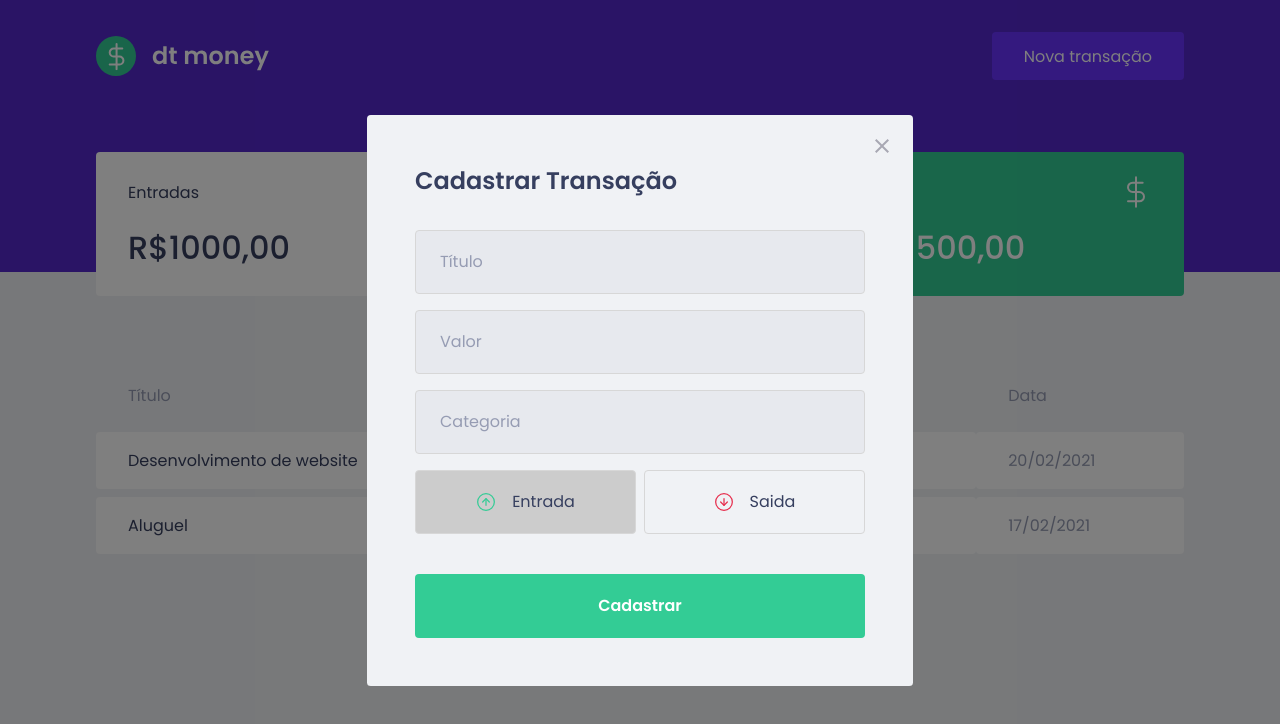
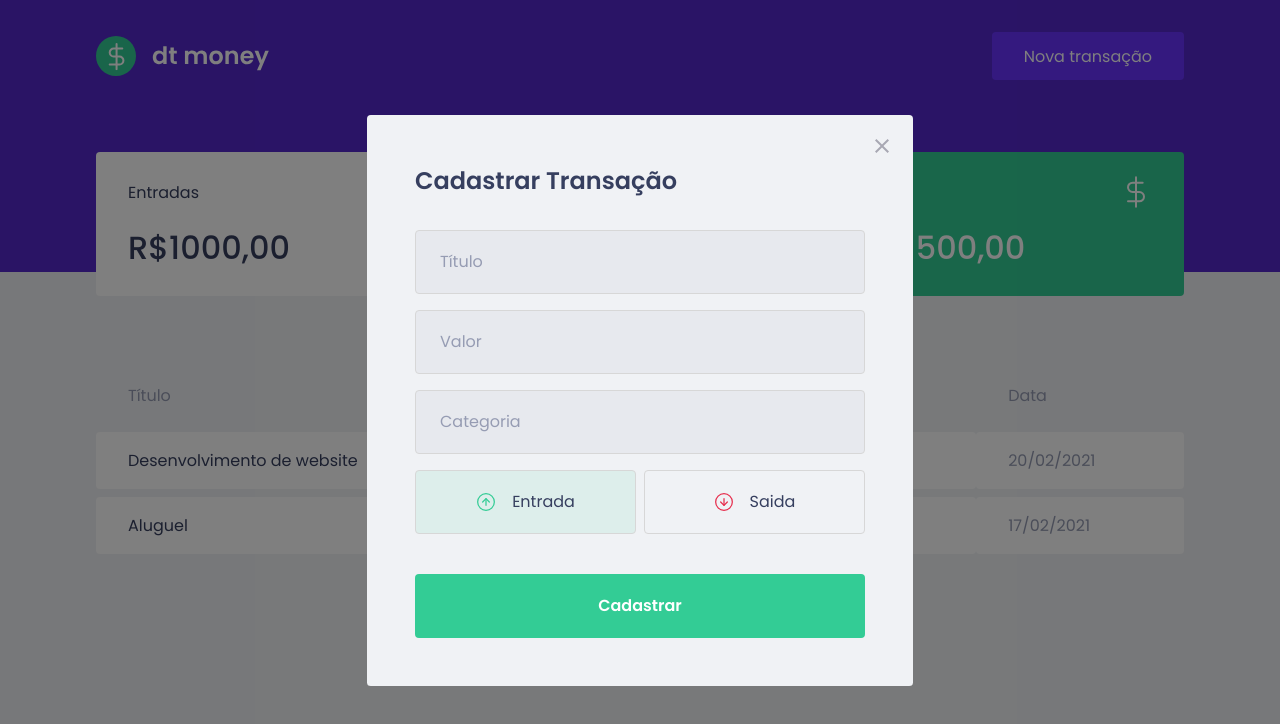
Before and after one commit to hugoflaus/dtmoney, a React (Create React App) app: page / in a window 1280 px wide. Both pictures are taken after a click on the button "Nova transação". Shown: the top 724 px of the page. Built offline with nearby package versions, Linux system fonts and the light colour scheme; no server answers; what miragejs would draw is missing.

Commit message:
Completed layout modal-form

```diff
--- a/src/components/NewTransactionModal/index.tsx
+++ b/src/components/NewTransactionModal/index.tsx
@@ -42,6 +42,7 @@
             type="button"
             onClick={() => setType('deposit')}
             isActive={type === 'deposit'}
+            activeColor="green"
             >
               <img src={incomeImg} alt="Entrada"/>
               <span>Entrada</span>
@@ -50,6 +51,7 @@
             type="button"
             onClick={() => setType('withdraw')}
             isActive={type === 'withdraw'}
+            activeColor="red"
             >
               <img src={outcomeImg} alt="Saida"/>
               <span>Saida</span>
--- a/src/components/NewTransactionModal/styles.ts
+++ b/src/components/NewTransactionModal/styles.ts
@@ -1,5 +1,5 @@
 import styled from "styled-components";
-import { darken } from 'polished';
+import { darken, transparentize } from 'polished';
 
 export const Container = styled.form`
   h2 {
@@ -58,14 +58,23 @@
 
 interface RadioBoxProps {
   isActive: boolean;
+  activeColor: 'green' | 'red';
+}
+
+const colors = {
+  green:'#33CC95',
+  red: '#E52E4D'
 }
 
 export const RadioBox = styled.button<RadioBoxProps>`
- height: 4rem;
+    height: 4rem;
     border: 1px solid #d7d7d7;
     border-radius: 0.25rem;
 
-    background: ${(props) => props.isActive ? '#ccc' : 'transparent'};
+    background: ${(props) => props.isActive
+      ? transparentize(0.9, colors[props.activeColor])
+      : 'transparent'
+    };
 
     display: flex;
     align-items: center;
```
